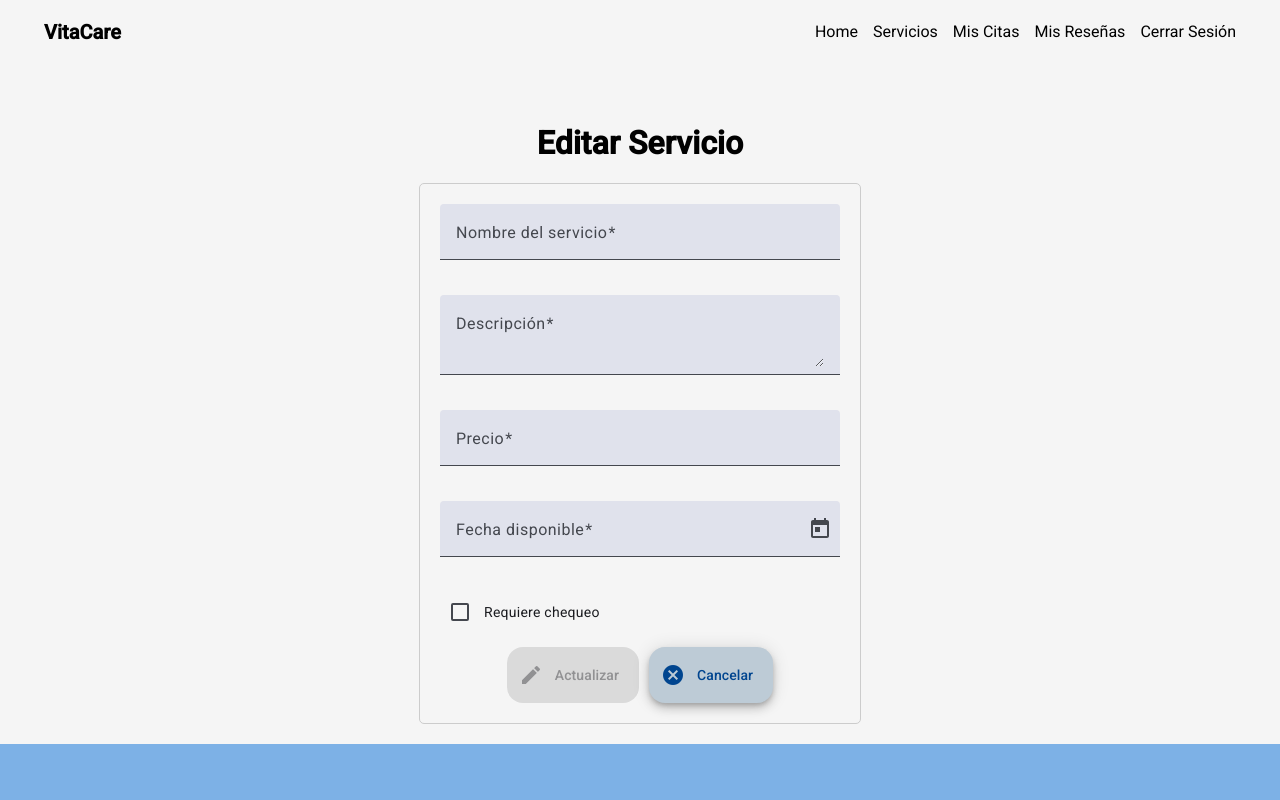
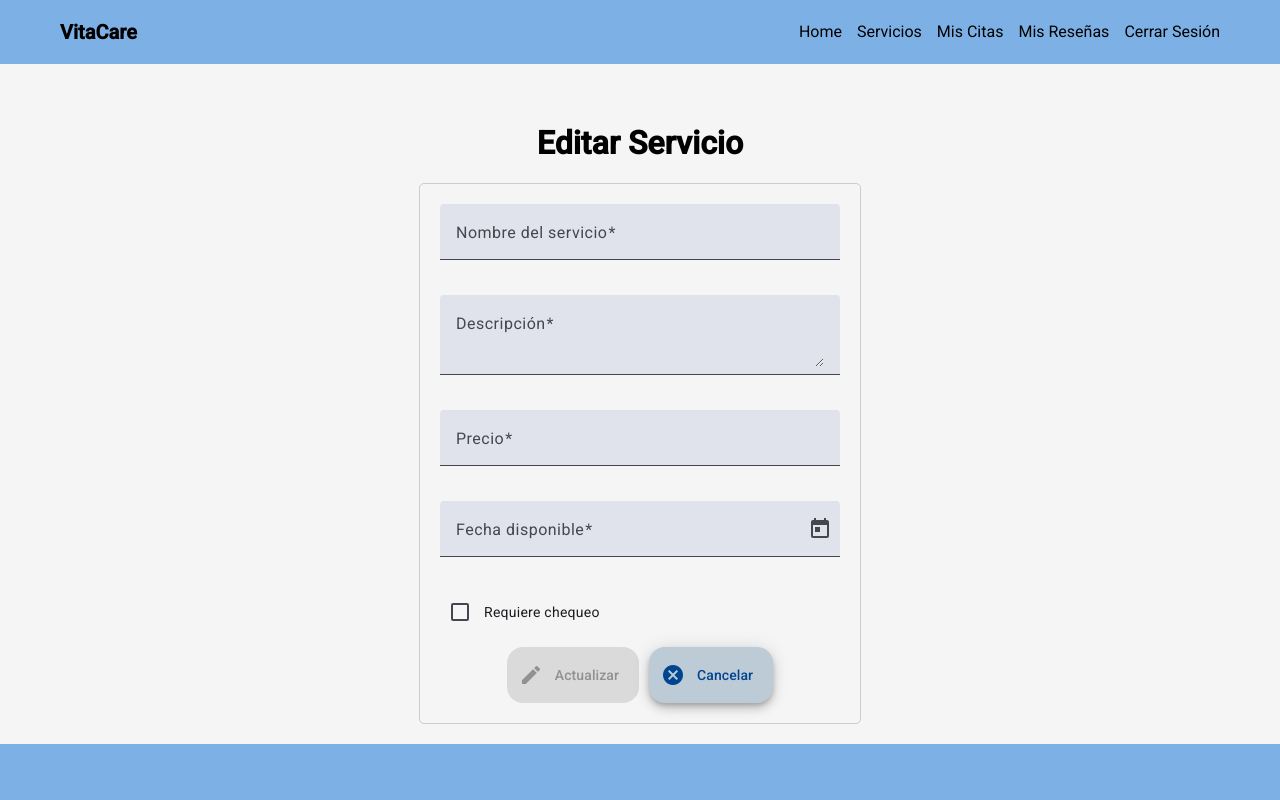
Before and after one commit to AbrahamzzZ/Directorio-Salud, an Angular app: page /service-edit/1 in a window 1280 px wide. Shown: the top 800 px of the page. Built offline with nearby package versions, Linux system fonts and the light colour scheme; no server answers.

Commit message:
Se agrego estilos al header

```diff
--- a/src/app/components/shared/header/header.component.css
+++ b/src/app/components/shared/header/header.component.css
@@ -2,10 +2,13 @@
     display: flex;
     justify-content: space-between;
     align-items: center;
-    background-color: transparent;
+    background-color: #7db1e6;
     color: black;
-    padding: 10px 20px;
+    padding: 10px 60px;
     margin-bottom: 60px;
+    margin-left: calc(-50vw + 50%);
+    margin-right: calc(-50vw + 50%);
+    width: 100vw;
 }
 
 .app-title {
@@ -19,11 +22,41 @@
     gap: 15px;
 }
 
-.nav-links a {
+.nav-links a,
+.mobile-menu a {
     font-size: 16px;
     color: black;
     text-decoration: none;
     cursor: pointer;
+    position: relative;
+    transition: color 0.3s ease;
+}
+
+.nav-links a:hover {
+    color: #010a1b;
+    font-weight: bold;
+}
+
+
+.mobile-menu a:hover {
+    color: #3485d6;
+}
+
+.nav-links a::after,
+.mobile-menu a::after {
+    content: "";
+    position: absolute;
+    width: 0;
+    height: 2px;
+    left: 0;
+    bottom: -4px;
+    background-color: currentColor;
+    transition: width 0.3s ease;
+}
+
+.nav-links a:hover::after,
+.mobile-menu a:hover::after {
+    width: 100%;
 }
 
 .hamburger {
```
